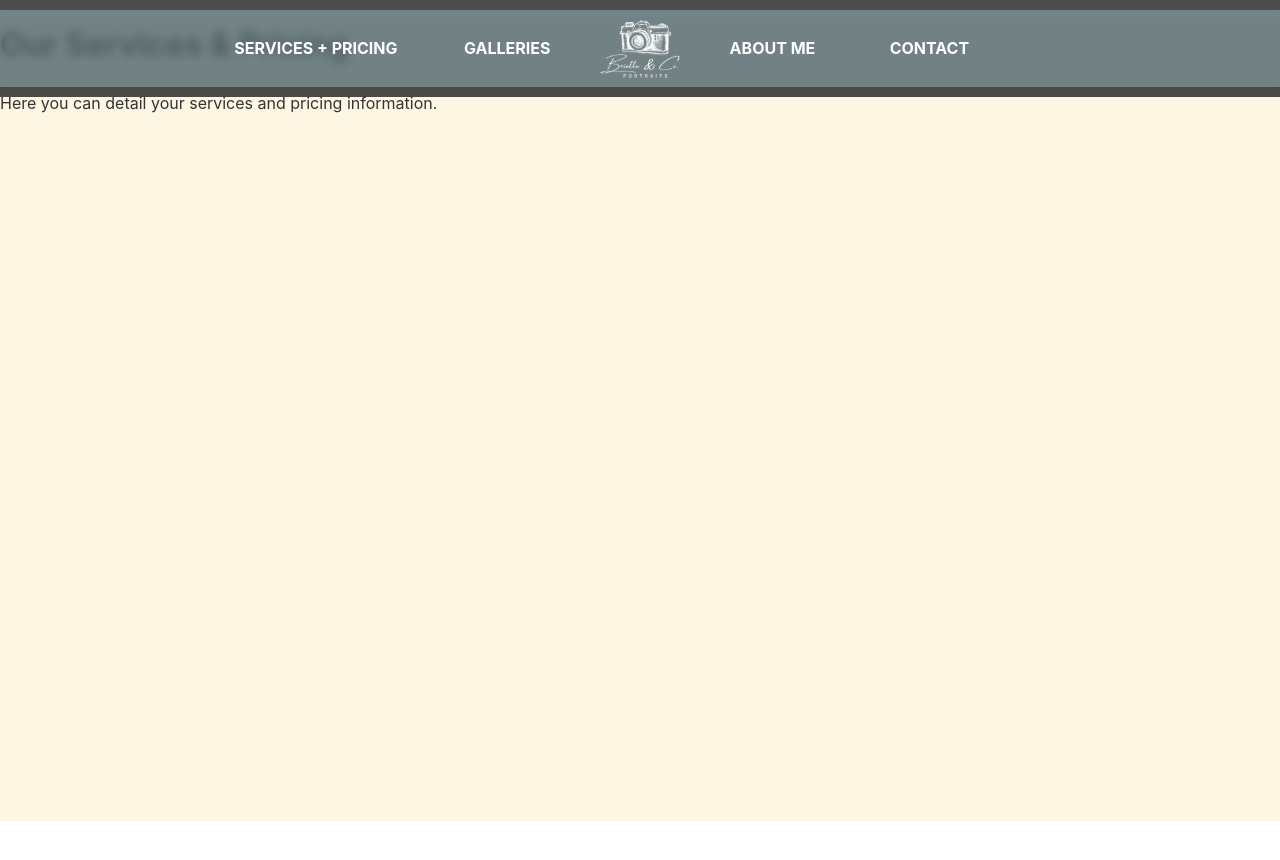
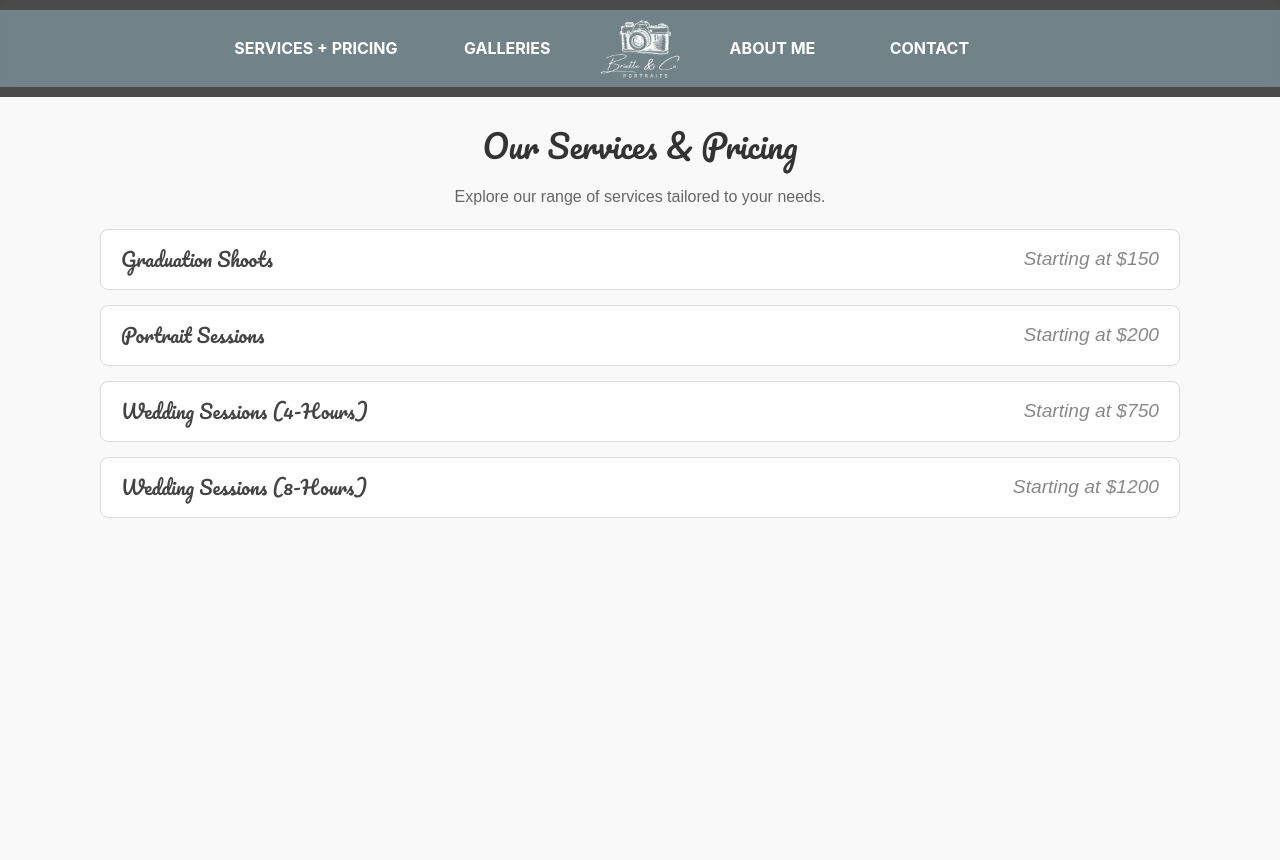
Before and after one commit to BreadBooks/BrietteCo, a React (Vite) app: page /services in a window 1280 px wide. Shown: the top 860 px of the page. Before the commit the page ends 821 px from the top, so only its background shows below. Built offline with nearby package versions, Linux system fonts and the light colour scheme; a web font is replaced by a local one.

Commit message:
Added Services Page + Contact Page, Still WIP

```diff
--- /dev/null
+++ b/src/pages/ContactPage.css
@@ -0,0 +1,86 @@
+/* General Page Styling */
+.contact-page {
+    display: flex;
+    flex-direction: column;
+    justify-content: center;
+    align-items: center;
+    height: 100vh;
+    background-color: #f9f9f9;
+    padding: 20px;
+    text-align: center;
+}
+
+.contact-title {
+    font-family: 'Pacifico', cursive;
+    font-size: 2.5rem;
+    color: #333;
+    margin-bottom: 10px;
+}
+
+.contact-description {
+    font-family: 'Arial', sans-serif;
+    font-size: 1rem;
+    color: #666;
+    margin-bottom: 30px;
+    max-width: 400px;
+}
+
+/* Form Styling */
+.contact-form {
+    display: flex;
+    flex-direction: column;
+    gap: 15px;
+    width: 100%;
+    max-width: 400px;
+}
+
+.contact-input, .contact-textarea {
+    font-family: 'Arial', sans-serif;
+    font-size: 1rem;
+    padding: 10px 15px;
+    border: 1px solid #ddd;
+    border-radius: 25px;
+    outline: none;
+    transition: border-color 0.3s ease-in-out;
+    width: 100%;
+    box-sizing: border-box;
+}
+
+.contact-input:focus, .contact-textarea:focus {
+    border-color: #007bff;
+    box-shadow: 0 0 5px rgba(0, 123, 255, 0.5);
+}
+
+.contact-textarea {
+    height: 100px;
+    resize: none;
+    border-radius: 15px;
+}
+
+/* Button Styling */
+.contact-button {
+    font-family: 'Arial', sans-serif;
+    font-size: 1rem;
+    padding: 10px 20px;
+    background-color: #007bff;
+    color: #fff;
+    border: none;
+    border-radius: 25px;
+    cursor: pointer;
+    transition: background-color 0.3s ease-in-out;
+}
+
+.contact-button:hover {
+    background-color: #0056b3;
+}
+
+/* Mobile Responsiveness */
+@media (max-width: 768px) {
+    .contact-title {
+        font-size: 2rem;
+    }
+
+    .contact-description {
+        font-size: 0.9rem;
+    }
+}
--- a/src/pages/ContactPage.jsx
+++ b/src/pages/ContactPage.jsx
@@ -1,16 +1,16 @@
-// src/pages/ContactPage.jsx
 import React from 'react';
+import './ContactPage.css';
 
 function ContactPage() {
     return (
         <div className="contact-page">
-            <h1>Contact Me</h1>
-            <p>Feel free to reach out for inquiries or bookings.</p>
-            <form>
-                <input type="text" placeholder="Name" required />
-                <input type="email" placeholder="Email" required />
-                <textarea placeholder="Message" required></textarea>
-                <button type="submit">Send Message</button>
+            <h1 className="contact-title">Get in Touch</h1>
+            <p className="contact-description">We’d love to hear from you! Fill out the form below to get started.</p>
+            <form className="contact-form">
+                <input type="text" placeholder="Your Name" className="contact-input" />
+                <input type="email" placeholder="Your Email" className="contact-input" />
+                <textarea placeholder="Your Message" className="contact-textarea"></textarea>
+                <button type="submit" className="contact-button">Send Message</button>
             </form>
         </div>
     );
--- /dev/null
+++ b/src/pages/ServicesPage.css
@@ -0,0 +1,128 @@
+.services-page {
+    font-family: 'Arial', sans-serif;
+    padding: 100px;
+    max-width: 100vw;
+    height: 100vh;
+    margin: 0 auto;
+    background-color: #f9f9f9;
+    border-radius: 10px;
+    box-shadow: 0 4px 10px rgba(0, 0, 0, 0.1);
+    justify-content: center;
+}
+.page-title {
+    font-family: 'Pacifico', cursive;
+    font-size: 2rem;
+    text-align: center;
+    margin-bottom: 10px;
+    color: #333;
+}
+
+.page-description {
+    text-align: center;
+    font-size: 1rem;
+    margin-bottom: 20px;
+    color: #666;
+}
+
+.services-list {
+    display: flex;
+    flex-direction: column;
+    gap: 15px;
+}
+
+.service-item {
+    background-color: #fff;
+    border: 1px solid #ddd;
+    border-radius: 8px;
+    overflow: hidden;
+    transition: box-shadow 0.2s ease-in-out;
+}
+
+.service-item:hover {
+    box-shadow: 0 4px 12px rgba(0, 0, 0, 0.15);
+}
+
+.service-header {
+    display: flex;
+    justify-content: space-between;
+    align-items: center;
+    padding: 15px 20px;
+    cursor: pointer;
+    font-size: 1.2rem;
+}
+
+.service-title {
+    font-family: 'Pacifico', cursive;
+    font-weight: bold;
+    color: #444;
+}
+
+.service-price {
+    font-family: 'Arial', sans-serif;
+    font-style: italic;
+    color: #888;
+}
+
+.service-details {
+    padding: 15px 20px;
+    background-color: #f7f7f7;
+}
+
+.service-description {
+    margin-bottom: 15px;
+    font-size: 1rem;
+    color: #555;
+}
+
+.service-content {
+    display: flex;
+    gap: 20px;
+}
+
+.service-photos {
+    display: flex;
+    flex-direction: column;
+    gap: 10px;
+}
+
+.service-photo {
+    width: 100px;
+    height: 100px;
+    object-fit: cover;
+    border-radius: 5px;
+}
+
+.service-add-ons {
+    flex-grow: 1;
+}
+
+.service-add-ons h3 {
+    margin-bottom: 10px;
+    font-size: 1.2rem;
+}
+
+.service-add-ons ul {
+    margin: 0;
+    padding: 0;
+    list-style-type: none;
+    margin-bottom: 20px;
+}
+
+.service-add-ons li {
+    margin-bottom: 5px;
+    font-size: 0.9rem;
+}
+
+.contact-button {
+    display: inline-block;
+    padding: 10px 15px;
+    background-color: #007bff;
+    color: #fff;
+    text-decoration: none;
+    border-radius: 5px;
+    transition: background-color 0.2s ease-in-out;
+}
+
+.contact-button:hover {
+    background-color: #0056b3;
+}
--- a/src/pages/ServicesPage.jsx
+++ b/src/pages/ServicesPage.jsx
@@ -1,11 +1,91 @@
-// src/pages/ServicesPage.jsx
-import React from 'react';
+import React, { useState } from 'react';
+import './ServicesPage.css';
 
 function ServicesPage() {
+    const [activeService, setActiveService] = useState(null);
+
+    const services = [
+        {
+            id: 1,
+            title: "Graduation Shoots",
+            price: "Starting at $150",
+            details: {
+                description: "A 45-minute session with 20 edited photos perfect for graduation memories.",
+                addOns: ["Extra 15 minutes: $50", "Additional photos: $10/photo", "Photo album: $100"],
+                photos: ["/images/graduation1.jpg", "/images/graduation2.jpg"]
+            }
+        },
+        {
+            id: 2,
+            title: "Portrait Sessions",
+            price: "Starting at $200",
+            details: {
+                description: "A 1-hour session with 30 edited photos ideal for personal or professional portraits.",
+                addOns: ["Extra 30 minutes: $75", "Additional photos: $15/photo", "Framed prints: $50"],
+                photos: ["/images/portrait1.jpg", "/images/portrait2.jpg"]
+            }
+        },
+        {
+            id: 3,
+            title: "Wedding Sessions (4-Hours)",
+            price: "Starting at $750",
+            details: {
+                description: "Capture your special day with a 4-hour session, tailored to wedding ceremonies.",
+                addOns: ["Extra hour: $200", "Second photographer: $400", "Custom album: $250"],
+                photos: ["/images/wedding1.jpg", "/images/wedding2.jpg"]
+            }
+        },
+        {
+            id: 4,
+            title: "Wedding Sessions (8-Hours)",
+            price: "Starting at $1200",
+            details: {
+                description: "A comprehensive 8-hour session to document your wedding from start to finish.",
+                addOns: ["Extra hour: $200", "Second photographer: $400", "Custom album: $250"],
+                photos: ["/images/wedding3.jpg", "/images/wedding4.jpg"]
+            }
+        }
+    ];
+
+    const toggleService = (id) => {
+        setActiveService(activeService === id ? null : id);
+    };
+
     return (
         <div className="services-page">
-            <h1>Our Services & Pricing</h1>
-            <p>Here you can detail your services and pricing information.</p>
+            <h1 className="page-title">Our Services & Pricing</h1>
+            <p className="page-description">Explore our range of services tailored to your needs.</p>
+            <div className="services-list">
+                {services.map((service) => (
+                    <div key={service.id} className="service-item">
+                        <div className="service-header" onClick={() => toggleService(service.id)}>
+                            <span className="service-title">{service.title}</span>
+                            <span className="service-price">{service.price}</span>
+                        </div>
+                        {activeService === service.id && (
+                            <div className="service-details">
+                                <p className="service-description">{service.details.description}</p>
+                                <div className="service-content">
+                                    <div className="service-photos">
+                                        {service.details.photos.map((photo, index) => (
+                                            <img key={index} src={photo} alt={service.title} className="service-photo" />
+                                        ))}
+                                    </div>
+                                    <div className="service-add-ons">
+                                        <h3>Add-Ons</h3>
+                                        <ul>
+                                            {service.details.addOns.map((addOn, index) => (
+                                                <li key={index}>{addOn}</li>
+                                            ))}
+                                        </ul>
+                                        <a href="/contact" className="contact-button">Contact Me to Book</a>
+                                    </div>
+                                </div>
+                            </div>
+                        )}
+                    </div>
+                ))}
+            </div>
         </div>
     );
 }
```
